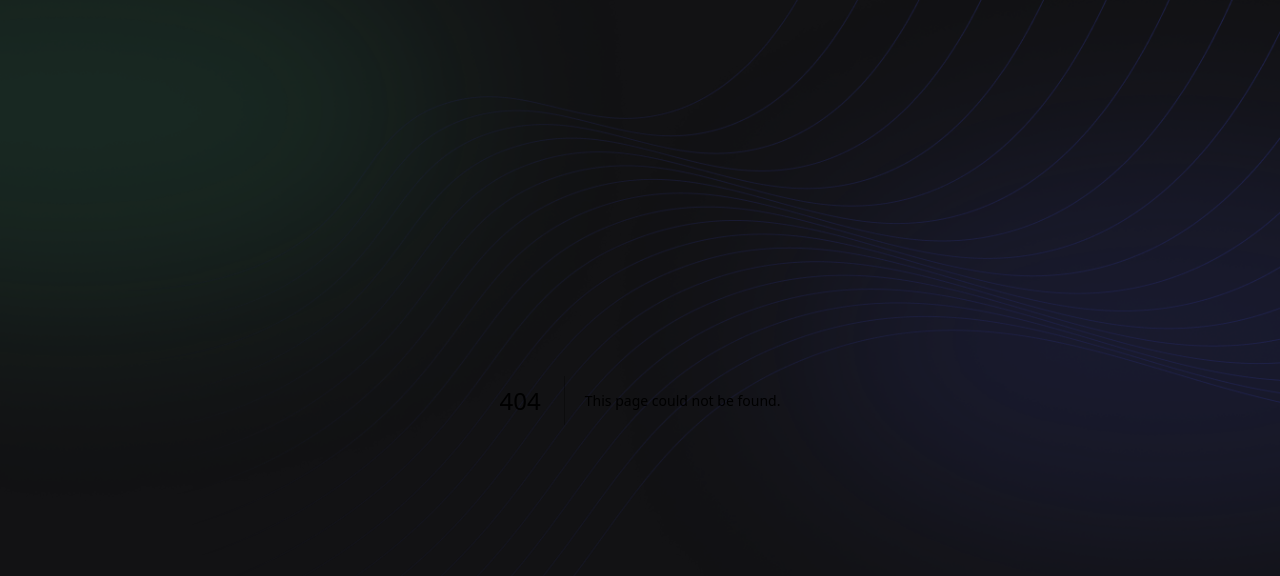
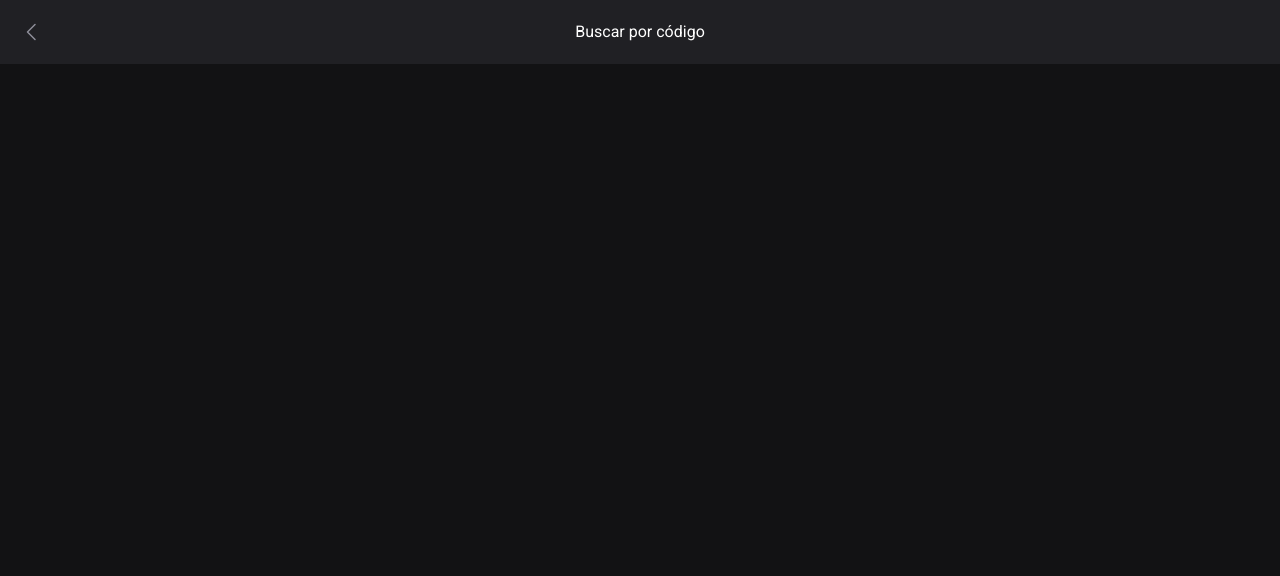
Before and after one commit to IgorSilvaZZ/nlw-copa, a Next.js app in the folder web/: page /find in a window 1280 px wide. Before the commit this address had no page. Shown: the top 576 px of the page. Built offline with nearby package versions, Linux system fonts and the light colour scheme; sample sign-in values are in the browser's storage.

Commit message:
Initial find page

```diff
--- /dev/null
+++ b/web/src/components/ButtonIcon/index.tsx
@@ -0,0 +1,13 @@
+import { IconProps } from "phosphor-react";
+
+interface IPropsButtonIcon extends React.HTMLAttributes<HTMLButtonElement> {
+  icon: React.FC<IconProps>;
+}
+
+export const ButtonIcon = ({ icon: Icon, ...rest }: IPropsButtonIcon) => {
+  return (
+    <button {...rest}>
+      <Icon className='text-gray-300 text-2xl' />
+    </button>
+  );
+};
--- a/web/src/components/Header/index.tsx
+++ b/web/src/components/Header/index.tsx
@@ -1,11 +1,24 @@
+import { CaretLeft, Export } from "phosphor-react";
+import { ButtonIcon } from "../ButtonIcon";
+
 interface IHeaderProps {
   title: string;
+  showBackButton?: boolean;
+  showShareButton?: boolean;
 }
 
-export const Header = ({ title }: IHeaderProps) => {
+const EmptyBox = () => <div className='w-6 h-6'></div>;
+
+export const Header = ({
+  title,
+  showBackButton = false,
+  showShareButton = false,
+}: IHeaderProps) => {
   return (
-    <div className='w-full flex items-center justify-center bg-gray-800 p-5 mb-2'>
-      <span className='text-white'>{title}</span>
+    <div className='w-full flex items-center justify-between bg-gray-800 p-5 mb-2'>
+      {showBackButton ? <ButtonIcon icon={CaretLeft} /> : <EmptyBox />}
+      <span className='text-white text-center'>{title}</span>
+      {showShareButton ? <ButtonIcon icon={Export} /> : <EmptyBox />}
     </div>
   );
 };
--- /dev/null
+++ b/web/src/components/MainContent/index.tsx
@@ -0,0 +1,13 @@
+import { ReactNode } from "react";
+
+interface IPropsMainContent {
+  children: ReactNode;
+}
+
+export const MainContent = ({ children }: IPropsMainContent) => {
+  return (
+    <main className='w-screen h-screen flex flex-col items-center  mx-auto bg-gray-900 overflow-y-hidden'>
+      {children}
+    </main>
+  );
+};
--- a/web/src/pages/Pools/index.tsx
+++ b/web/src/pages/Pools/index.tsx
@@ -1,164 +1,21 @@
 import { useEffect, useState } from "react";
+import { useRouter } from "next/router";
 import { toast } from "react-toastify";
 
 import { Footer } from "../../components/Footer";
+import { Header } from "../../components/Header";
+import { Button } from "../../components/Button";
 import { Loading } from "../../components/Loading";
+import { MainContent } from "../../components/MainContent";
 import { IPoolCardProps, PoolCard } from "../../components/PoolCard";
 
 import { api } from "../../lib/axios";
 
-import { Header } from "../../components/Header";
-import { Button } from "../../components/Button";
+export default function Pools() {
+  const navigate = useRouter();
 
-export default function Pools() {
   const [loading, setLoading] = useState(false);
-  const [pools, setPools] = useState<IPoolCardProps[]>([
-    /* {
-      id: "22606651-48ae-411d-b4f7-f18790d7e9a9",
-      title: "Exemple Pool",
-      code: "BOL123",
-      ownerId: "f671ab97-2a32-4f9b-bb06-bad145525735",
-      createdAt: String(new Date()),
-      _count: {
-        participants: 1,
-      },
-      owner: {
-        name: "Igor Silva",
-      },
-      participants: [
-        {
-          id: "4b0202c3-324b-48e3-9cdd-d2cc5835bb2a",
-          user: {
-            avatarUrl: "https://avatars.githubusercontent.com/u/65422544?v=4",
-            name: "Igor Silva",
-          },
-        },
-        {
-          id: "871a8afa-5ca8-4427-a0df-92ff1c0aaa78",
-          user: {
-            avatarUrl: "https://avatars.githubusercontent.com/u/2254731?v=4",
-            name: "Diego Fernandez",
-          },
-        },
-      ],
-    },
-    {
-      id: "22606651-48ae-411d-b4f7-f18790d7e9a9",
-      title: "Exemple Pool",
-      code: "BOL123",
-      ownerId: "f671ab97-2a32-4f9b-bb06-bad145525735",
-      createdAt: String(new Date()),
-      _count: {
-        participants: 1,
-      },
-      owner: {
-        name: "Igor Silva",
-      },
-      participants: [
-        {
-          id: "4b0202c3-324b-48e3-9cdd-d2cc5835bb2a",
-          user: {
-            avatarUrl: "https://avatars.githubusercontent.com/u/65422544?v=4",
-            name: "Igor Silva",
-          },
-        },
-        {
-          id: "871a8afa-5ca8-4427-a0df-92ff1c0aaa78",
-          user: {
-            avatarUrl: "https://avatars.githubusercontent.com/u/2254731?v=4",
-            name: "Diego Fernandez",
-          },
-        },
-      ],
-    },
-    {
-      id: "22606651-48ae-411d-b4f7-f18790d7e9a9",
-      title: "Exemple Pool",
-      code: "BOL123",
-      ownerId: "f671ab97-2a32-4f9b-bb06-bad145525735",
-      createdAt: String(new Date()),
-      _count: {
-        participants: 1,
-      },
-      owner: {
-        name: "Igor Silva",
-      },
-      participants: [
-        {
-          id: "4b0202c3-324b-48e3-9cdd-d2cc5835bb2a",
-          user: {
-            avatarUrl: "https://avatars.githubusercontent.com/u/65422544?v=4",
-            name: "Igor Silva",
-          },
-        },
-        {
-          id: "871a8afa-5ca8-4427-a0df-92ff1c0aaa78",
-          user: {
-            avatarUrl: "https://avatars.githubusercontent.com/u/2254731?v=4",
-            name: "Diego Fernandez",
-          },
-        },
-      ],
-    },
-    {
-      id: "22606651-48ae-411d-b4f7-f18790d7e9a9",
-      title: "Exemple Pool",
-      code: "BOL123",
-      ownerId: "f671ab97-2a32-4f9b-bb06-bad145525735",
-      createdAt: String(new Date()),
-      _count: {
-        participants: 1,
-      },
-      owner: {
-        name: "Igor Silva",
-      },
-      participants: [
-        {
-          id: "4b0202c3-324b-48e3-9cdd-d2cc5835bb2a",
-          user: {
-            avatarUrl: "https://avatars.githubusercontent.com/u/65422544?v=4",
-            name: "Igor Silva",
-          },
-        },
-        {
-          id: "871a8afa-5ca8-4427-a0df-92ff1c0aaa78",
-          user: {
-            avatarUrl: "https://avatars.githubusercontent.com/u/2254731?v=4",
-            name: "Diego Fernandez",
-          },
-        },
-      ],
-    },
-    {
-      id: "22606651-48ae-411d-b4f7-f18790d7e9a9",
-      title: "Exemple Pool",
-      code: "BOL123",
-      ownerId: "f671ab97-2a32-4f9b-bb06-bad145525735",
-      createdAt: String(new Date()),
-      _count: {
-        participants: 1,
-      },
-      owner: {
-        name: "Igor Silva",
-      },
-      participants: [
-        {
-          id: "4b0202c3-324b-48e3-9cdd-d2cc5835bb2a",
-          user: {
-            avatarUrl: "https://avatars.githubusercontent.com/u/65422544?v=4",
-            name: "Igor Silva",
-          },
-        },
-        {
-          id: "871a8afa-5ca8-4427-a0df-92ff1c0aaa78",
-          user: {
-            avatarUrl: "https://avatars.githubusercontent.com/u/2254731?v=4",
-            name: "Diego Fernandez",
-          },
-        },
-      ],
-    }, */
-  ]);
+  const [pools, setPools] = useState<IPoolCardProps[]>([]);
 
   async function fetchPools() {
     try {
@@ -175,6 +32,10 @@ export default function Pools() {
     }
   }
 
+  function goToPage(page: string) {
+    navigate.push(page);
+  }
+
   useEffect(() => {
     fetchPools();
   }, []);
@@ -184,7 +45,7 @@ export default function Pools() {
   }
 
   return (
-    <main className='w-screen h-screen flex flex-col items-center  mx-auto bg-gray-900 overflow-y-hidden'>
+    <MainContent>
       <Header title='Meus Bolões' />
       <section className='w-[750px] h-[500px] 2xl:h-[820px] flex flex-col items-center gap-4 overflow-y-auto'>
         <Button text='Buscar Bolão por Código' />
@@ -201,14 +62,24 @@ export default function Pools() {
           </>
         ) : (
           <>
-            <span className='w-full text-center text-sm text-white'>
-              Você ainda não está participando de {"\n"} nenhum bolão, que tal
-              buscar um por código {"\n"} ou criar um novo?
+            <span className='w-full text-center text-xl text-white'>
+              Você ainda não está participando de <br /> nenhum bolão, que tal{" "}
+              <span
+                className='text-yellow-500 cursor-pointer transitions-colors'
+                onClick={() => goToPage("/find")}
+              >
+                buscar um por código
+              </span>
+              <br />
+              ou{" "}
+              <span className='text-yellow-500 cursor-pointer transitions-colors'>
+                criar um novo?
+              </span>
             </span>
           </>
         )}
       </section>
       <Footer />
-    </main>
+    </MainContent>
   );
 }
--- /dev/null
+++ b/web/src/pages/find/index.tsx
@@ -0,0 +1,10 @@
+import { Header } from "../../components/Header";
+import { MainContent } from "../../components/MainContent";
+
+export default function Find() {
+  return (
+    <MainContent>
+      <Header title='Buscar por código' showBackButton />
+    </MainContent>
+  );
+}
```
Also changed, not shown: web/src/utils/mocks/pools.ts (added, +147 -0 lines).
